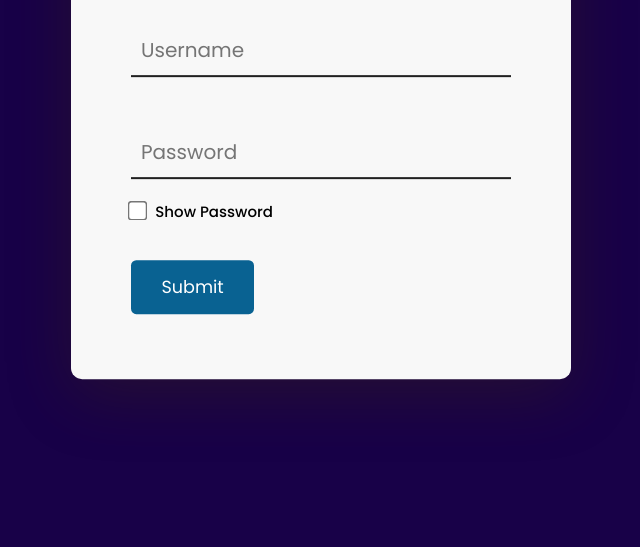
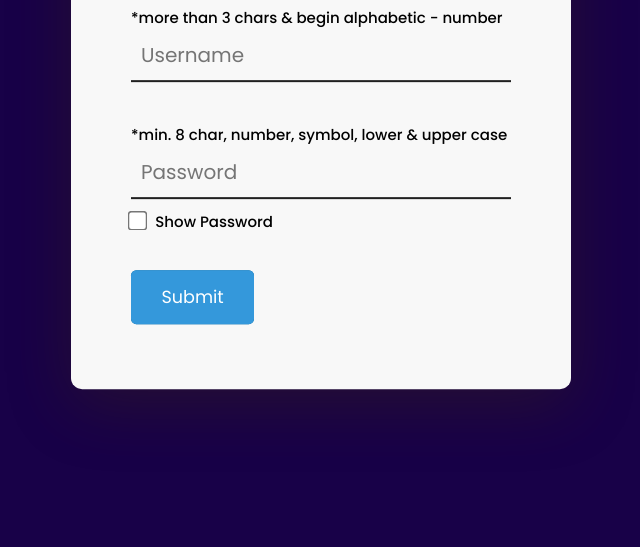
Before and after one commit to fuad-zein/20230617-My_Projects, a plain HTML site: page login-page/naughty-submit-button/index.html in a window 1280 px wide. Shown: the part 253-800 px from the top of the page, without its empty margins (319-959 px from the left). Drawn offline with Linux system fonts and the light colour scheme.

Commit message:
login - add label

```diff
--- a/login-page/naughty-submit-button/index.html
+++ b/login-page/naughty-submit-button/index.html
@@ -22,17 +22,23 @@
     <div class="container">
       <h2>Login</h2>
       <!-- username -->
+      <label for="username" id="username-label"
+        >*more than 3 chars & begin alphabetic - number</label
+      >
       <input type="text" placeholder="Username" id="username" />
 
       <!-- password -->
+      <label for="password" id="password-label"
+        >*min. 8 char, number, symbol, lower & upper case</label
+      >
       <input type="password" placeholder="Password" id="password" />
 
       <!-- show password -->
       <input type="checkbox" onclick="showPassword()" id="show-password" />
-      <label for="show-password"> Show Password</label>
+      <label for="show-password">Show Password</label>
 
       <!-- submit -->
-      <button id="submit">Submit</button>
+      <button id="submit" class="btn effect">Submit</button>
       <p id="message-ref">Signed Up Successfully...</p>
     </div>
 
--- a/login-page/naughty-submit-button/script.js
+++ b/login-page/naughty-submit-button/script.js
@@ -4,7 +4,9 @@
  */
 
 let usernameRef = document.getElementById("username");
+let usernameLabel = document.getElementById("username-label");
 let passwordRef = document.getElementById("password");
+let passwordLabel = document.getElementById("password-label");
 let submitBtn = document.getElementById("submit");
 let messageRef = document.getElementById("message-ref");
 
@@ -33,9 +35,11 @@ usernameRef.addEventListener("input", () => {
     messageRef.style.visibility = "hidden";
     usernameRef.style.cssText =
       "border-color: #fe2e2e; border-radius: 0.3em; background-color: #ffc2c2";
+    usernameLabel.style.cssText = "color: red";
   } else {
     usernameRef.style.cssText =
       "border-color: #34bd34; border-radius: 0.3em; background-color: #c2ffc2";
+    usernameLabel.style.cssText = "color: green;";
   }
 });
 
@@ -44,9 +48,11 @@ passwordRef.addEventListener("input", () => {
     messageRef.style.visibility = "hidden";
     passwordRef.style.cssText =
       "border-color: #fe2e2e; border-radius: 0.3em; background-color: #ffc2c2";
+    passwordLabel.style.cssText = "color: red";
   } else {
     passwordRef.style.cssText =
       "border-color: #34bd34; border-radius: 0.3em; background-color: #c2ffc2";
+    passwordLabel.style.cssText = "color: green";
   }
 });
 
--- a/login-page/naughty-submit-button/style.css
+++ b/login-page/naughty-submit-button/style.css
@@ -41,16 +41,16 @@ h2 {
   background-color: transparent;
   margin-bottom: 2em;
   font-size: 20px;
-  padding: 1em 0 0.5em 0.5em;
+  padding: 0.5em 0 0.5em 0.5em;
   border-bottom: 2px solid #202020;
 }
 
 #password {
   width: 100%;
   background-color: transparent;
-  margin-bottom: 1em;
+  margin-bottom: 0.5em;
   font-size: 20px;
-  padding: 1em 0 0.5em 0.5em;
+  padding: 0.5em 0 0.5em 0.5em;
   border-bottom: 2px solid #202020;
 }
 
@@ -72,7 +72,7 @@ label {
   font-size: 15px;
 }
 
-#submit {
+.btn {
   position: relative;
   left: 0;
   font-size: 1.1em;
@@ -82,6 +82,23 @@ label {
   padding: 0.8em 0;
   margin-top: 2em;
   border-radius: 0.3em;
+  cursor: pointer;
+}
+
+.btn:hover {
+  font-weight: bold;
+  color: #fff;
+  outline: 0;
+}
+
+.effect {
+  border-color: #3498db;
+  color: #fff;
+  box-shadow: 0 0 40px 40px #3498db inset, 0 0 0 0 #3498db;
+  transition: all 150ms ease-in-out;
+}
+.effect:hover {
+  box-shadow: 0 0 10px 0 #3498db inset, 0 0 10px 4px #3498db;
 }
 
 #message-ref {
```
